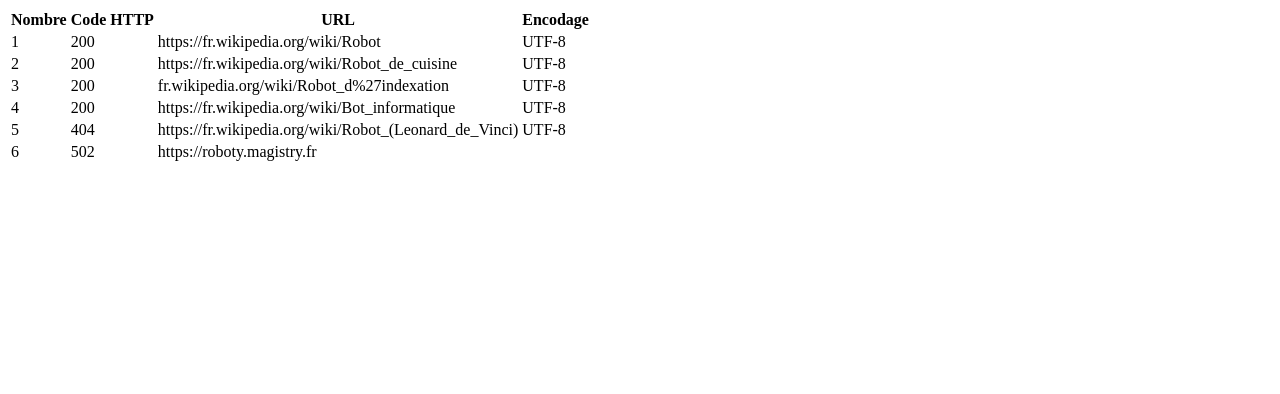
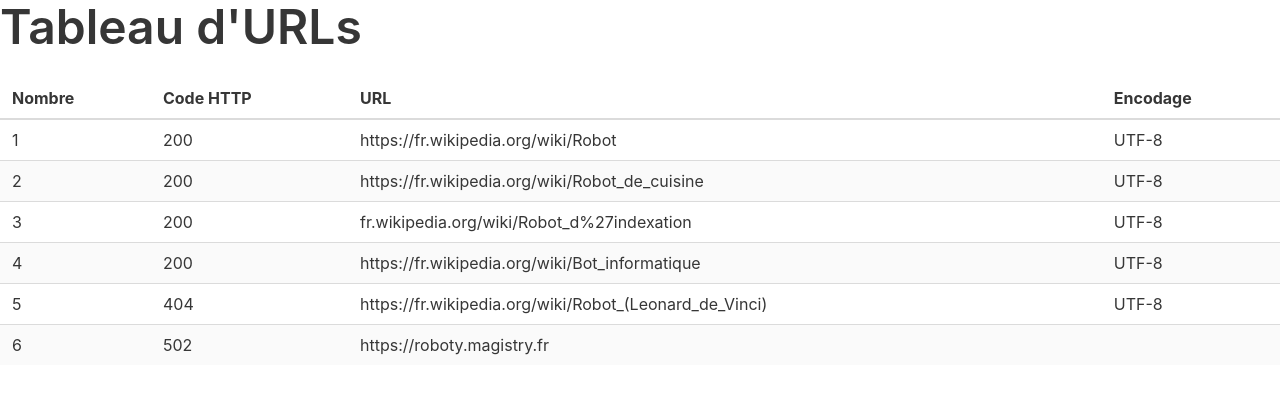
Before and after one commit to ims510/PPE1-2023, a plain HTML site: page miniprojet/tableaux/tableau.html in a window 1280 px wide. Drawn offline with nearby package versions, Linux system fonts and the light colour scheme.

Commit message:
Ajout template du tableau html et modifie script pour miniprojet

```diff
--- a/miniprojet/tableaux/tableau.html
+++ b/miniprojet/tableaux/tableau.html
@@ -1,27 +1,27 @@
+<!DOCTYPE html>
 <html>
-<head>
-<meta charset=UTF-8 />
-</head>
-<body>
-<table>
-<tr><th>Nombre</th><th>Code HTTP</th><th>URL</th><th>Encodage</th></tr>
-<tr>
-<td>1</td><td>200</td><td>https://fr.wikipedia.org/wiki/Robot</td><td>UTF-8</td>
-</tr>
-<tr>
-<td>2</td><td>200</td><td>https://fr.wikipedia.org/wiki/Robot_de_cuisine</td><td>UTF-8</td>
-</tr>
-<tr>
-<td>3</td><td>200</td><td>fr.wikipedia.org/wiki/Robot_d%27indexation</td><td>UTF-8</td>
-</tr>
-<tr>
-<td>4</td><td>200</td><td>https://fr.wikipedia.org/wiki/Bot_informatique</td><td>UTF-8</td>
-</tr>
-<tr>
-<td>5</td><td>404</td><td>https://fr.wikipedia.org/wiki/Robot_(Leonard_de_Vinci)</td><td>UTF-8</td>
-</tr>
-<tr>
-<td>6</td><td>502</td><td>https://roboty.magistry.fr</td><td></td>
-</tr>
-</body>
+  <head>
+    <meta charset="utf-8">
+    <meta name="viewport" content="width=device-width, initial-scale=1">
+    <title>Tableau d'URLs</title>
+    <link rel="stylesheet" href="https://cdn.jsdelivr.net/npm/bulma@0.9.4/css/bulma.min.css">
+  </head>
+
+  <body>
+    <h1 class="title is-1">Tableau d'URLs</h1>
+    <table class="table is-striped is-hoverable is-fullwidth">
+      <thead>
+        <tr><th>Nombre</th><th>Code HTTP</th><th>URL</th><th>Encodage</th></tr>
+      </thead>
+      <tbody>
+<tr><td>1</td><td>200</td><td>https://fr.wikipedia.org/wiki/Robot</td><td>UTF-8</td></tr>
+<tr><td>2</td><td>200</td><td>https://fr.wikipedia.org/wiki/Robot_de_cuisine</td><td>UTF-8</td></tr>
+<tr><td>3</td><td>200</td><td>fr.wikipedia.org/wiki/Robot_d%27indexation</td><td>UTF-8</td></tr>
+<tr><td>4</td><td>200</td><td>https://fr.wikipedia.org/wiki/Bot_informatique</td><td>UTF-8</td></tr>
+<tr><td>5</td><td>404</td><td>https://fr.wikipedia.org/wiki/Robot_(Leonard_de_Vinci)</td><td>UTF-8</td></tr>
+<tr><td>6</td><td>502</td><td>https://roboty.magistry.fr</td><td></td></tr>
+
+      </tbody>
+    </table>
+  </body>
 </html>
```
Also changed, not shown: miniprojet/programmes/template.html (added, +21 -0 lines), 2 other files.
